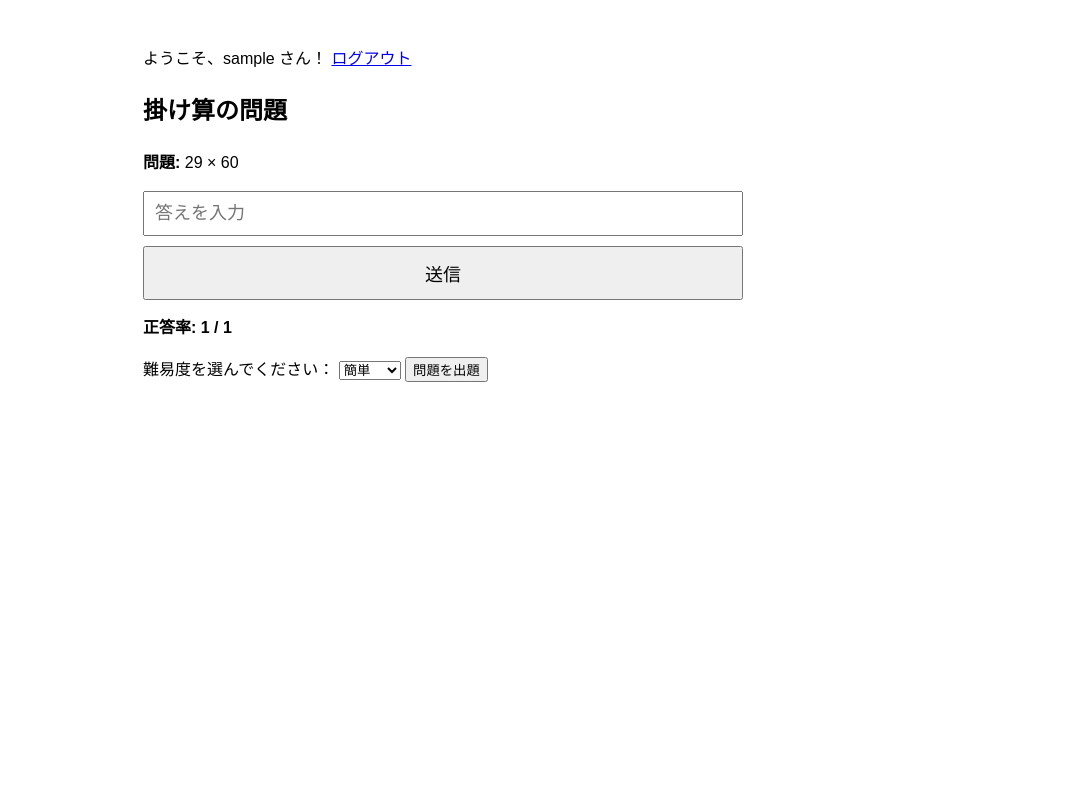
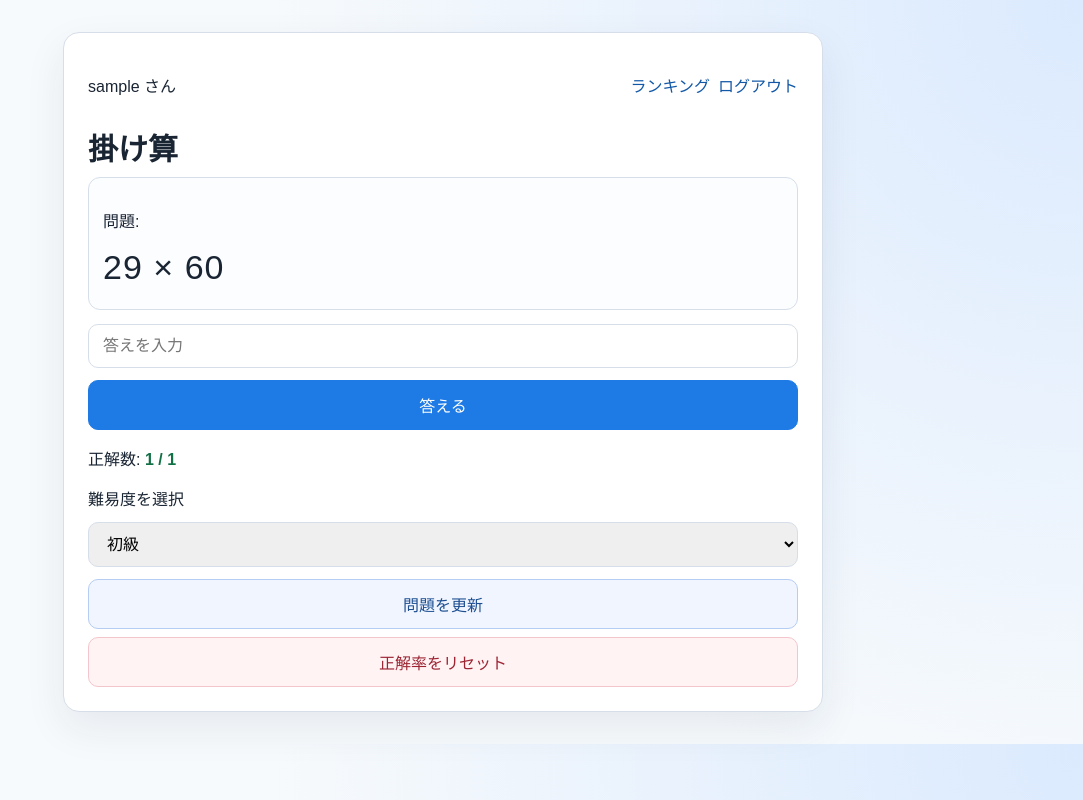
Before and after one commit to akazi6/math_app, a Flask app: page /home in a window 1280 px wide. Shown: the whole page, without its empty margins (197-1280 px from the left). Run offline with Flask 3, Linux system fonts and the light colour scheme; the visitor is signed in with stand-in values (Sample User, id 1).

Commit message:
- ランキングページ - CSSの書き直し - 正解率リセットボタンの追加 これらを実装

```diff
--- a/app.py
+++ b/app.py
@@ -10,7 +10,7 @@ app.secret_key = '5102'
 USER_FILE = 'users.json'
 DATA_FILE = 'user_scores.json'
 
-# --- 1. データ管理用関数 ---
+
 def load_users():
     global users
     try:
@@ -19,9 +19,11 @@ def load_users():
     except (FileNotFoundError, json.JSONDecodeError):
         users = {}
 
+
 def save_users():
     with open(USER_FILE, 'w', encoding='utf-8') as f:
         json.dump(users, f, ensure_ascii=False, indent=2)
+
 
 def load_scores():
     global user_scores
@@ -31,35 +33,43 @@ def load_scores():
     except (FileNotFoundError, json.JSONDecodeError):
         user_scores = {}
 
+
 def save_scores():
     with open(DATA_FILE, 'w', encoding='utf-8') as f:
         json.dump(user_scores, f, ensure_ascii=False, indent=2)
 
+
 users = {}
 user_scores = {}
 
-# --- 2. 具体的な問題生成ロジック ---
+
 def generate_addition():
     a, b = random.randint(10, 99), random.randint(10, 99)
     return f"{a} + {b}", a + b
 
+
 def generate_subtraction():
     a, b = random.randint(10, 99), random.randint(10, 99)
-    if b > a: a, b = b, a
+    if b > a:
+        a, b = b, a
     return f"{a} - {b}", a - b
+
 
 def generate_multiplication():
     a, b = random.randint(10, 99), random.randint(10, 99)
     return f"{a} × {b}", a * b
+
 
 def generate_division():
     b = random.randint(2, 9)
     ans = random.randint(10, 99)
     return f"{b * ans} ÷ {b}", ans
 
+
 def generate_linear_equation():
     a, x, b = random.randint(1, 10), random.randint(1, 10), random.randint(0, 20)
-    return f"{a}x + {b} = {a * x + b} のときxは？", x
+    return f"{a}x + {b} = {a * x + b} のとき x は？", x
+
 
 def generate_problem(difficulty='normal'):
     problems = [('足し算', generate_addition), ('引き算', generate_subtraction)]
@@ -72,17 +82,35 @@ def generate_problem(difficulty='normal'):
     q, a = func()
     return name, q, a
 
-# --- 3. ルート定義 ---
+
+def build_ranking_rows():
+    rows = []
+    for username, score in user_scores.items():
+        total = int(score.get('total', 0))
+        correct = int(score.get('correct', 0))
+        accuracy = round((correct / total) * 100, 1) if total > 0 else 0.0
+        rows.append({
+            'username': username,
+            'correct': correct,
+            'total': total,
+            'accuracy': accuracy,
+        })
+    rows.sort(key=lambda x: (x['accuracy'], x['correct']), reverse=True)
+    return rows
+
 
 @app.before_request
 def init_data():
-    if not users: load_users()
-    if not user_scores: load_scores()
+    if not users:
+        load_users()
+    if not user_scores:
+        load_scores()
+
 
 @app.route('/')
 def index():
-    # ルートURLにアクセスしたら /home へ（ログインチェックは home 内で行われる）
     return redirect(url_for('home'))
+
 
 @app.route('/login', methods=['GET', 'POST'])
 def login():
@@ -94,10 +122,10 @@ def login():
             session['correct_count'] = 0
             session['total_count'] = 0
             return redirect(url_for('home'))
-        else:
-            flash('ユーザー名かパスワードが間違っています。')
-            return redirect(url_for('login'))
+        flash('ユーザー名かパスワードが違います。')
+        return redirect(url_for('login'))
     return render_template('login.html')
+
 
 @app.route('/register', methods=['GET', 'POST'])
 def register():
@@ -106,13 +134,14 @@ def register():
         p = request.form.get('password')
         if u and p:
             if u in users:
-                flash('そのユーザー名は既に使用されています。')
+                flash('そのユーザー名は既に使われています。')
                 return redirect(url_for('register'))
             users[u] = generate_password_hash(p)
             save_users()
-            flash('登録完了！ログインしてください。')
+            flash('登録完了。ログインしてください。')
             return redirect(url_for('login'))
     return render_template('register.html')
+
 
 @app.route('/home', methods=['GET', 'POST'])
 def home():
@@ -124,20 +153,17 @@ def home():
     session['difficulty'] = difficulty
 
     if request.method == 'POST':
-        # 回答時の処理
         ans = request.form.get('answer')
         correct = request.form.get('correct_answer')
         q = request.form.get('question')
         name = request.form.get('problem_name')
 
-        # 簡易的な一致判定（文字列として比較）
         is_correct = (str(ans).strip() == str(correct).strip())
 
         session['total_count'] = session.get('total_count', 0) + 1
         if is_correct:
             session['correct_count'] = session.get('correct_count', 0) + 1
 
-        # スコア保存
         if username not in user_scores:
             user_scores[username] = {'correct': 0, 'total': 0}
         user_scores[username]['total'] += 1
@@ -145,21 +171,61 @@ def home():
             user_scores[username]['correct'] += 1
         save_scores()
 
-        res = '正解！' if is_correct else f'不正解。正解は {correct} です。'
+        result = '正解！' if is_correct else f'不正解。正解は {correct} です。'
         acc = f"{session['correct_count']} / {session['total_count']}"
 
-        return render_template('index.html', question=q, correct_answer=correct, result=res, problem_name=name, accuracy=acc, username=username, difficulty=difficulty)
+        return render_template(
+            'index.html',
+            question=q,
+            correct_answer=correct,
+            result=result,
+            problem_name=name,
+            accuracy=acc,
+            username=username,
+            difficulty=difficulty,
+        )
 
-    # GET時（新しい問題作成）
     name, q, correct = generate_problem(difficulty)
     acc = f"{session.get('correct_count', 0)} / {session.get('total_count', 0)}"
-    return render_template('index.html', question=q, correct_answer=correct, problem_name=name, username=username, accuracy=acc, difficulty=difficulty)
+    return render_template(
+        'index.html',
+        question=q,
+        correct_answer=correct,
+        problem_name=name,
+        username=username,
+        accuracy=acc,
+        difficulty=difficulty,
+    )
+
+
+@app.route('/ranking')
+def ranking():
+    if 'username' not in session:
+        return redirect(url_for('login'))
+    rows = build_ranking_rows()
+    return render_template('ranking.html', ranking_rows=rows, username=session['username'])
+
+
+@app.route('/reset_accuracy', methods=['POST'])
+def reset_accuracy():
+    if 'username' not in session:
+        return redirect(url_for('login'))
+
+    username = session['username']
+    session['correct_count'] = 0
+    session['total_count'] = 0
+    user_scores[username] = {'correct': 0, 'total': 0}
+    save_scores()
+    flash('正解率をリセットしました。')
+    return redirect(url_for('home'))
+
 
 @app.route('/logout')
 def logout():
     session.clear()
     return redirect(url_for('login'))
 
+
 if __name__ == '__main__':
-    port = int(os.environ.get("PORT", 5000))
+    port = int(os.environ.get('PORT', 5000))
     app.run(host='0.0.0.0', port=port)
--- a/static/style.css
+++ b/static/style.css
@@ -0,0 +1,183 @@
+:root {
+  --bg: #f4f7fb;
+  --card: #ffffff;
+  --text: #1a2533;
+  --sub: #516173;
+  --line: #d6deea;
+  --primary: #1e7be6;
+  --primary-dark: #1668c7;
+  --success: #127045;
+  --danger: #9c2433;
+}
+
+* {
+  box-sizing: border-box;
+}
+
+body {
+  margin: 0;
+  font-family: "Yu Gothic UI", "Hiragino Kaku Gothic ProN", sans-serif;
+  background: radial-gradient(circle at top right, #dbeafe, #f7fafc 55%);
+  color: var(--text);
+}
+
+.container {
+  width: min(760px, 92vw);
+  margin: 32px auto;
+  background: var(--card);
+  border: 1px solid var(--line);
+  border-radius: 16px;
+  padding: 24px;
+  box-shadow: 0 16px 40px rgba(23, 43, 77, 0.08);
+}
+
+.topbar {
+  display: flex;
+  justify-content: space-between;
+  align-items: center;
+  gap: 8px;
+  margin-bottom: 12px;
+}
+
+.title {
+  margin: 0 0 8px;
+  font-size: clamp(24px, 4vw, 30px);
+}
+
+.subtitle {
+  margin: 0 0 20px;
+  color: var(--sub);
+}
+
+.inline-actions {
+  display: flex;
+  flex-wrap: wrap;
+  gap: 8px;
+}
+
+.form {
+  display: grid;
+  gap: 12px;
+}
+
+.input,
+.select,
+.button {
+  width: 100%;
+  border-radius: 10px;
+  border: 1px solid var(--line);
+  padding: 12px 14px;
+  font-size: 16px;
+}
+
+.button {
+  background: var(--primary);
+  color: white;
+  border-color: var(--primary);
+  cursor: pointer;
+  transition: background 0.2s ease;
+}
+
+.button:hover {
+  background: var(--primary-dark);
+}
+
+.button.secondary {
+  background: #f0f5ff;
+  color: #1d4f91;
+  border-color: #b5ccf3;
+}
+
+.button.secondary:hover {
+  background: #e4eeff;
+}
+
+.button.danger {
+  background: #fff3f4;
+  color: var(--danger);
+  border-color: #f3c5cc;
+}
+
+.button.danger:hover {
+  background: #ffe7ea;
+}
+
+.panel {
+  border: 1px solid var(--line);
+  border-radius: 12px;
+  padding: 14px;
+  background: #fcfdff;
+}
+
+.problem {
+  font-size: clamp(24px, 5vw, 34px);
+  letter-spacing: 0.03em;
+  margin: 8px 0;
+}
+
+.kpi {
+  display: inline-block;
+  font-weight: 700;
+  color: var(--success);
+}
+
+.result {
+  font-weight: 700;
+  margin-top: 8px;
+}
+
+.result.bad {
+  color: var(--danger);
+}
+
+.flash-list {
+  list-style: none;
+  margin: 0 0 16px;
+  padding: 0;
+}
+
+.flash {
+  background: #eef6ff;
+  border: 1px solid #c5daf8;
+  color: #194b84;
+  border-radius: 10px;
+  padding: 10px 12px;
+}
+
+.table {
+  width: 100%;
+  border-collapse: collapse;
+}
+
+.table th,
+.table td {
+  border-bottom: 1px solid var(--line);
+  padding: 10px 8px;
+  text-align: left;
+}
+
+.table th {
+  color: var(--sub);
+  font-weight: 600;
+}
+
+.link {
+  color: #1258a7;
+  text-decoration: none;
+}
+
+.link:hover {
+  text-decoration: underline;
+}
+
+@media (max-width: 540px) {
+  .container {
+    padding: 18px;
+    margin: 18px auto;
+  }
+
+  .topbar {
+    flex-direction: column;
+    align-items: flex-start;
+  }
+}
--- a/templates/index.html
+++ b/templates/index.html
@@ -1,77 +1,67 @@
 <!DOCTYPE html>
-<html>
+<html lang="ja">
 <head>
-    <meta name="viewport" content="width=device-width, initial-scale=1">
-    <title>数学問題</title>
-    <style>
-        body {
-            font-family: sans-serif;
-            padding: 20px;
-            font-size: 16px;
-            line-height: 1.6;
-            max-width: 600px;
-            margin: auto;
-        }
-        input[type="text"] {
-            width: 100%;
-            padding: 10px;
-            font-size: 18px;
-            box-sizing: border-box;
-        }
-        button {
-            width: 100%;
-            padding: 12px;
-            font-size: 18px;
-            margin-top: 10px;
-        }
-        a {
-            display: inline-block;
-            margin-top: 10px;
-            font-size: 16px;
-        }
-        .result, .accuracy {
-            margin-top: 15px;
-            font-weight: bold;
-        }
-    </style>
+  <meta charset="UTF-8" />
+  <meta name="viewport" content="width=device-width, initial-scale=1" />
+  <title>算数問題</title>
+  <link rel="stylesheet" href="{{ url_for('static', filename='style.css') }}" />
 </head>
 <body>
-    <p>ようこそ、{{ username }} さん！ <a href="{{ url_for('logout') }}">ログアウト</a></p>
+  <main class="container">
+    <div class="topbar">
+      <p>{{ username }} さん</p>
+      <div class="inline-actions">
+        <a class="link" href="{{ url_for('ranking') }}">ランキング</a>
+        <a class="link" href="{{ url_for('logout') }}">ログアウト</a>
+      </div>
+    </div>
 
-    <h2>{{ problem_name }}の問題</h2>
-    <p><strong>問題:</strong> {{ question }}</p>
+    <h1 class="title">{{ problem_name }}</h1>
+    <div class="panel">
+      <p>問題:</p>
+      <p class="problem">{{ question }}</p>
+    </div>
 
-    <form method="POST">
-        <input type="text" name="answer" placeholder="答えを入力" required>
-        <input type="hidden" name="correct_answer" value="{{ correct_answer }}">
-        <input type="hidden" name="question" value="{{ question }}">
-        <input type="hidden" name="problem_name" value="{{ problem_name }}">
-        <button type="submit">送信</button>
+    <form method="POST" class="form" style="margin-top: 14px;">
+      <input class="input" type="text" name="answer" placeholder="答えを入力" required />
+      <input type="hidden" name="correct_answer" value="{{ correct_answer }}" />
+      <input type="hidden" name="question" value="{{ question }}" />
+      <input type="hidden" name="problem_name" value="{{ problem_name }}" />
+      <button class="button" type="submit">答える</button>
     </form>
 
-    {% if accuracy %}
-        <p class="accuracy">正答率: {{ accuracy }}</p>
+    <p>正解数: <span class="kpi">{{ accuracy }}</span></p>
+
+    {% if result %}
+      <p class="result {% if '不正解' in result %}bad{% endif %}">{{ result }}</p>
+      <form method="GET" class="form">
+        <button class="button secondary" type="submit">次の問題へ</button>
+      </form>
     {% endif %}
 
-    {% if result %}
-        <p class="result">{{ result }}</p>
-        <form method="GET">
-            <button type="submit">次の問題へ</button>
-        </form>
-    {% endif %}
-
-
-
-   <form method="GET" action="{{ url_for('home') }}">
-     <label>難易度を選んでください：</label>
-     <select name="difficulty">
-        <option value="easy" {% if difficulty == 'easy' %}selected{% endif %}>簡単</option>
-        <option value="normal" {% if difficulty == 'normal' %}selected{% endif %}>普通</option>
-        <option value="hard" {% if difficulty == 'hard' %}selected{% endif %}>難しい</option>
-     </select>
-     <input type="submit" value="問題を出題">
+    <form method="GET" action="{{ url_for('home') }}" class="form" style="margin-top: 8px;">
+      <label for="difficulty">難易度を選択</label>
+      <select class="select" id="difficulty" name="difficulty">
+        <option value="easy" {% if difficulty == 'easy' %}selected{% endif %}>初級</option>
+        <option value="normal" {% if difficulty == 'normal' %}selected{% endif %}>中級</option>
+        <option value="hard" {% if difficulty == 'hard' %}selected{% endif %}>上級</option>
+      </select>
+      <button class="button secondary" type="submit">問題を更新</button>
     </form>
 
+    <form method="POST" action="{{ url_for('reset_accuracy') }}" class="form" style="margin-top: 8px;">
+      <button class="button danger" type="submit">正解率をリセット</button>
+    </form>
 
+    {% with messages = get_flashed_messages() %}
+      {% if messages %}
+        <ul class="flash-list" style="margin-top: 12px;">
+          {% for message in messages %}
+            <li class="flash">{{ message }}</li>
+          {% endfor %}
+        </ul>
+      {% endif %}
+    {% endwith %}
+  </main>
 </body>
 </html>
--- a/user_scores.json
+++ b/user_scores.json
@@ -1,6 +1,6 @@
 {
   "ret": {
-    "correct": 11,
-    "total": 11
+    "correct": 1,
+    "total": 2
   }
 }
```
Also changed, not shown: templates/login.html (+26 -55 lines), templates/ranking.html (added, +52 -0 lines), templates/register.html (+26 -43 lines).
